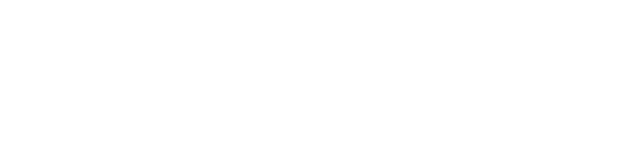
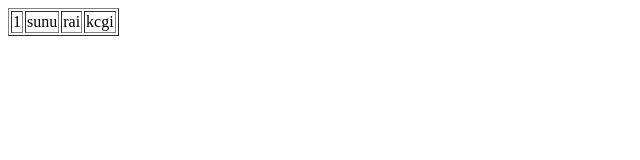
Before and after one commit to sorai-24/webprogrammimg, a plain HTML site: page index.html in a window 1280 px wide. Shown: the whole page, without its empty margins (0-640 px from the left). Drawn offline with Linux system fonts and the light colour scheme.

Commit message:
Update index.html

```diff
--- a/index.html
+++ b/index.html
@@ -1,5 +1,14 @@
 <!Doctype html>
 <html>
+
 <body>
+  <table border=1>
+    <tr>
+      <td>1</td>
+      <td>sunu</td>
+      <td>rai</td>
+      <td>kcgi</td>
+    </tr>
+  </table>
 </body>
 </html>
```
